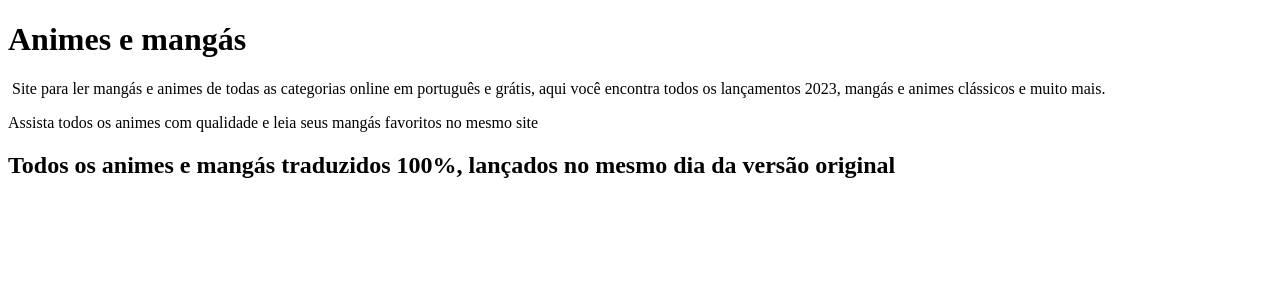
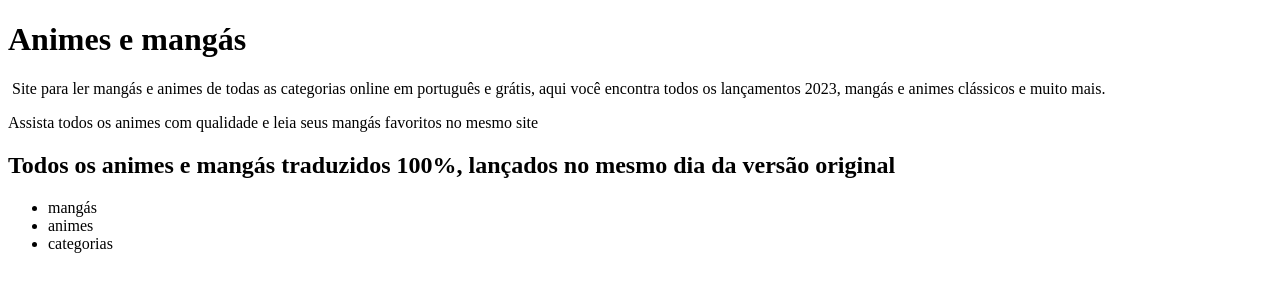
Before and after one commit to goulinhas/minhapaginaweb, a plain HTML site: page index.html in a window 1280 px wide. Drawn offline with Linux system fonts and the light colour scheme.

Commit message:
salvando

```diff
--- a/index.html
+++ b/index.html
@@ -30,6 +30,18 @@ Assista todos os animes com qualidade e leia seus mangás favoritos no mesmo sit
     <h2 id="titulo2">
         Todos os animes e mangás traduzidos 100%, lançados no mesmo dia da versão original
     </h2>
+    <ul>
+        <li class="iten1">
+            mangás
+        </li>
+        <li class="iten2">
+            animes
+        </li>
+        <li class="iten3">
+            categorias
+        </li>
+    </ul>
+    <img id="img2" src=""
 </div>
 
 <body>
```
